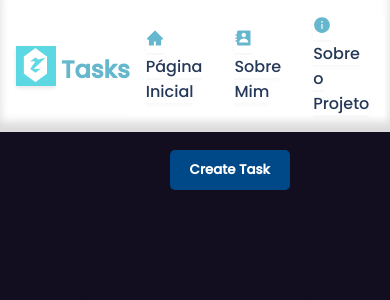
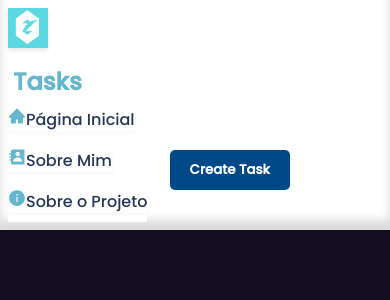
Before and after one commit to GuilhermeGomesti1/MyApiSystem, a Next.js app: page /tasks in a window 390 px wide. Shown: the top 300 px of the page. Built offline with nearby package versions, Linux system fonts and the light colour scheme.

Commit message:
Update styles.module.css

```diff
--- a/src/components/header/styles.module.css
+++ b/src/components/header/styles.module.css
@@ -80,3 +80,29 @@
   background-color: #ffffff;
 
 }
+
+@media (max-width: 768px) {
+  .header {
+    flex-direction: column;
+    align-items: flex-start;
+    padding: 0.5rem;
+  }
+
+  .logo {
+    margin-bottom: 0.5rem;
+  }
+
+  .headerh2 {
+    margin: 0;
+    padding-top: 0.5rem;
+  }
+
+  .navList {
+    flex-direction: column;
+    align-items: flex-start;
+  }
+
+  .navItem {
+    margin: 0.5rem 0;
+  }
+}
```
